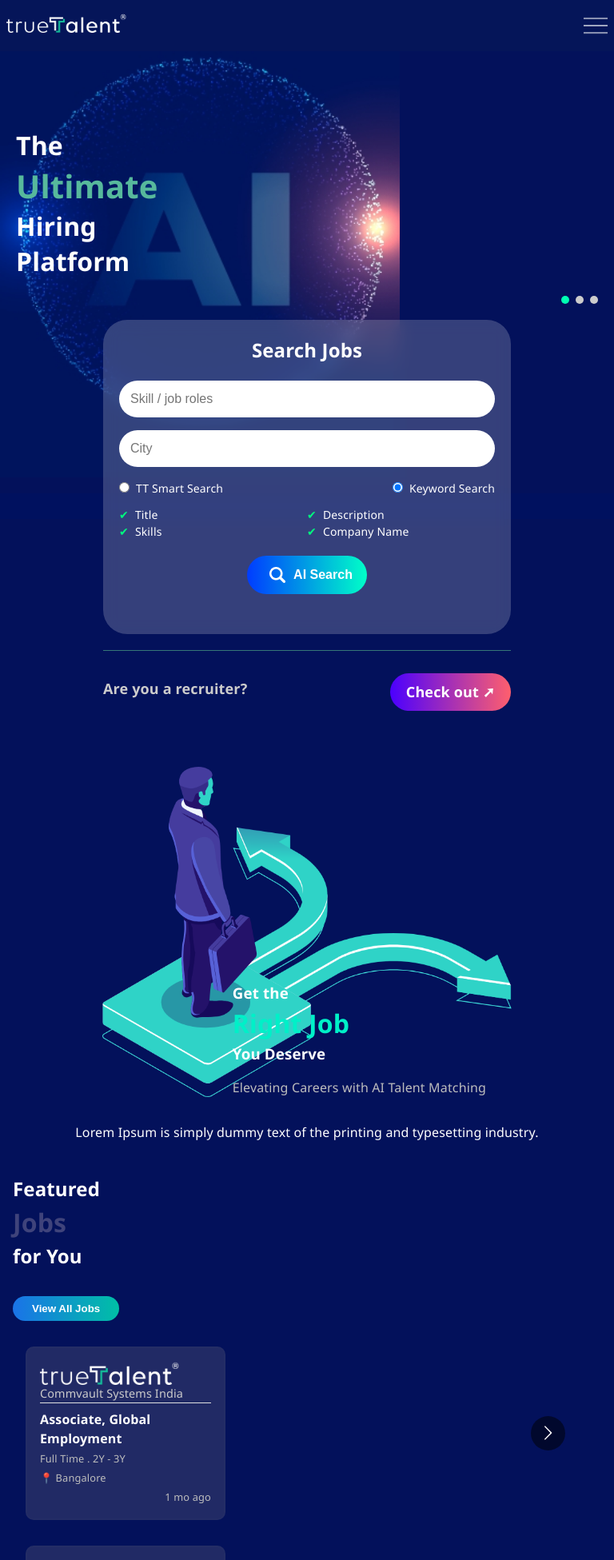
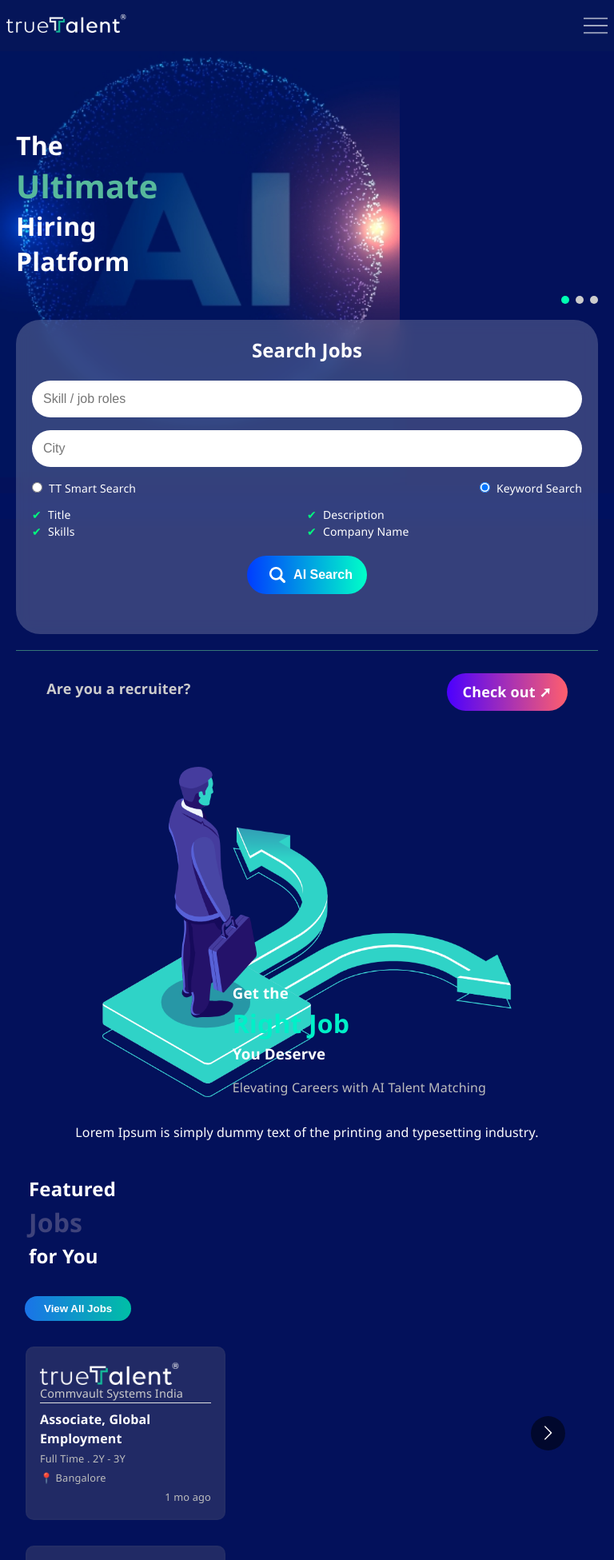
Before and after one commit to BetaCode-Infotech/tt-web-local, a React (Create React App) app: page / in a window 768 px wide. Shown: the top 1951 px of the page at 80% size. Built offline with nearby package versions, Linux system fonts and the light colour scheme.

Commit message:
Visual Changes Made

```diff
--- a/src/Screens/ContactUs/Contact.css
+++ b/src/Screens/ContactUs/Contact.css
@@ -160,7 +160,19 @@
 } */
 
 @media (max-width: 768px) {
+
+  .contact-container .center-field {
+  display: flex;
+  flex-direction: column;
+  align-items: center;
+  justify-content: center;
+  min-height: 60vh;
+  text-align: center;
+  font-family: "Montserrat", sans-serif;
+}
+
   .contact-container .map-container {
+    margin:0;
     padding: 20px;
   }
   .contact-container .map-container iframe {
@@ -170,6 +182,14 @@
     border: 0;
     box-shadow: 0 0 10px rgba(0, 0, 0, 0.1);
   }
+
+  .contact-container .reach-text {
+  font-size: 18px;
+  font-weight: 400;
+  color: #ffffff;
+  margin-top: 2rem;
+  font-family: "Montserrat", sans-serif;
+}
 
   .contact-container .reach-image-section {
     display: flex;
--- a/src/Screens/Recruiter/WelcomeRecruiter.css
+++ b/src/Screens/Recruiter/WelcomeRecruiter.css
@@ -655,6 +655,7 @@
 }
 .container-2-recruiter .academia-section-container {
   background: linear-gradient(to bottom, #002c90, #00a8e8);
+  padding:20px;
   min-height: 36vh;
 }
 
@@ -691,6 +692,7 @@
   display: flex;
   justify-content: center;
   align-items: center;
+  padding:30px;
   background: linear-gradient(to bottom, rgb(5, 21, 89), #002c90);
 }
 
@@ -731,6 +733,25 @@
     width: 100%;
     max-width: 100%;
   }
+
+  .container-2-recruiter .the-ultimate-hiring-recruiter .recruiter {
+  font-size: 18px;
+  display: flex;
+  justify-content: space-between;
+  padding: 0 10px;
+  align-items: center;
+  flex-direction: row;
+  font-weight: bold;
+  text-align: center;
+  color: #ccc;
+}
+
+  .container-2-recruiter .hero-left {
+  flex: 1;
+  align-items: center;
+  text-align: right;
+  padding-left: 0;
+}
 
   .container-2-recruiter .hero-left-image {
     display: flex;
@@ -835,7 +856,7 @@
     align-items: center;
     gap: 2rem;
     min-height: 70vh;
-    padding: 0 4rem;
+    padding: 0 2rem;
   }
   .container-2-recruiter .hero-right {
     flex-direction: column-reverse;
@@ -929,6 +950,13 @@
     width: 100%; /* make button full width */
     max-width: 100px;
   }
+  .container-2-recruiter .working-with-us {
+  display: flex;
+  justify-content: center;
+  align-items: center;
+  padding:0;
+  background: linear-gradient(to bottom, rgb(5, 21, 89), #002c90);
+}
   .container-2-recruiter .working-with-us .aligned-image-wrapper {
     padding: 1rem 2rem;
   }
@@ -947,6 +975,12 @@
   color: black;
   margin-bottom: 0;
   text-align: center;
+}
+
+.container-2-recruiter .academia-section-container {
+  background: linear-gradient(to bottom, #002c90, #00a8e8);
+  padding:0;
+  min-height: 36vh;
 }
 
   .container-2-recruiter .carousel-controls {
@@ -993,4 +1027,9 @@
     margin-right: 40px;
     /* height: 35rem; */
   }
+  .container-2-recruiter .academia-section-container {
+  background: linear-gradient(to bottom, #002c90, #00a8e8);
+  padding:0;
+  min-height: 36vh;
 }
+}
--- a/src/Screens/Recruiter/WelcomeRecruiter.jsx
+++ b/src/Screens/Recruiter/WelcomeRecruiter.jsx
@@ -236,15 +236,16 @@ function WelcomeRecruiter() {
               </div>
             </div>
           </div>
+
           {/* Hero Section */}
           <section className="hero">
-            {/* <div className="hero-left"> */}
+            <div className="hero-left">
               <img
                 src={hiringkeyimage}
                 alt="Hero"
                 className="hero-left-image"
               />
-            {/* </div> */}
+            </div>
 
             <div className="hero-right">
               <div className="hero-text">
--- a/src/Screens/Welcome/Welcome.css
+++ b/src/Screens/Welcome/Welcome.css
@@ -76,7 +76,6 @@
 .container-2 .the-ultimate-hiring .right {
   flex: 1;
   padding: 40px;
-  /* background: rgba(42, 58, 127, 0.5); */
   background: rgba(255, 255, 255, 0.2);
   border-radius: 30px;
   backdrop-filter: blur(10px);
@@ -474,6 +473,7 @@
   border: none;
   cursor: pointer;
   transition: opacity 0.3s ease;
+
 }
 
 .custom-search-button:hover {
@@ -772,6 +772,7 @@
     flex-direction: row;
     justify-content: space-between;
     align-items: center;
+    padding: 0 10px;
     max-width: 100%;
     width: 100%;
   }
@@ -780,11 +781,7 @@
     align-self: right;
   }
 
-  .container-2 .hero {
-    flex-direction: column;
-    padding: 1rem;
-    gap: 1rem;
-  }
+
 
   .container-2 .hero-text {
     position: static;
@@ -794,7 +791,7 @@
   .container-2 .subtext {
   font-size: 1rem;
   color: #fff;
-  margin-bottom: 0rem;
+  margin: 0 15px;
   text-align: left;
 }
 
@@ -814,6 +811,18 @@
     padding: 0 1rem 0 1rem;
     margin:0;
   }
+
+  .container-2 .featured-jobs-2 h2 {
+  font-size: 1.5rem;
+  margin-bottom: 2rem;
+  padding: 0 20px;
+}
+
+  .container-2 .featured-jobs h2 {
+  font-size: 1.5rem;
+  margin-bottom: 2rem;
+  padding: 0 20px;
+}
 
   .container-2 .featured-jobs .left,
   .container-2 .featured-jobs .right,
@@ -842,14 +851,28 @@
   .container-2 .the-ultimate-hiring .left {
     margin-top: -70%;
   }
+
+  .custom-search-button {
+  background: linear-gradient(to right, #1a73e8, #00bfa6);
+  color: white;
+  padding: 8px 24px; /* paddingX: 3 = 24px */
+  border-radius: 25px;
+  font-weight: 600;
+  text-transform: none;
+  border: none;
+  cursor: pointer;
+  transition: opacity 0.3s ease;
+  margin: 0 15px;
+}
+
   .container-2 .hero {
     display: flex;
     flex-direction: column-reverse;
     align-items: center;
-    /* gap: 2rem; */
     min-height: 55vh;
-    padding: 0 4rem;
+    padding: 0 20px;
   }
+
   .container-2 .hero-right {
     flex-direction: column-reverse;
     align-items: center;
@@ -993,6 +1016,27 @@
 }
 /* iPad Portrait */
 @media only screen and (min-device-width: 768px) and (max-device-width: 1024px) {
+
+  .container-2 .the-ultimate-hiring .right {
+    padding: 20px;
+    width: 100%;
+  }
+
+  .container-2 .right-container{
+    width:100%;
+  }
+
+  .container-2 .the-ultimate-hiring .recruiter {
+    display: flex;
+    flex-direction: row;
+    justify-content: center;
+    gap:20rem;
+    align-items: center;
+    padding: 0 10px;
+    max-width: 100%;
+    width: 100%;
+  }
+
   .container-2 .industries-section .cta-box {
     flex-direction: column;
 
--- a/src/Screens/Welcome/Welcome.jsx
+++ b/src/Screens/Welcome/Welcome.jsx
@@ -321,7 +321,7 @@ function Welcome() {
             </div>
 
             <div className="right">
-              <h2>
+              <h2 >
                 Featured <br />
                 <span className="faded">Gigs</span>
                 <br />
```
